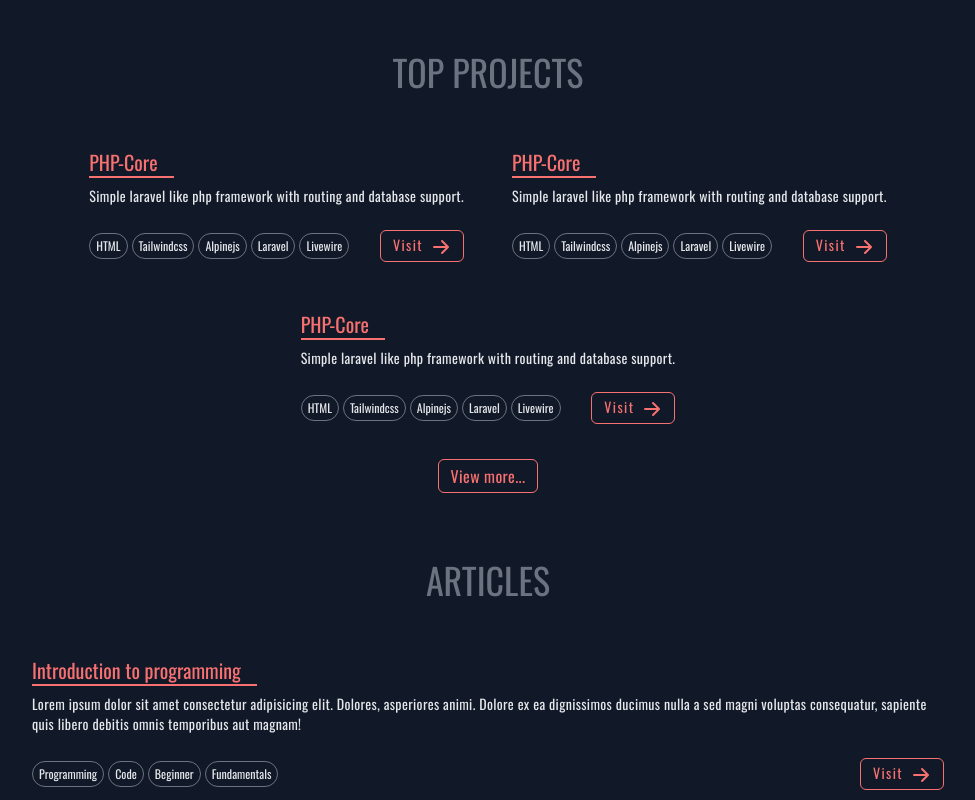
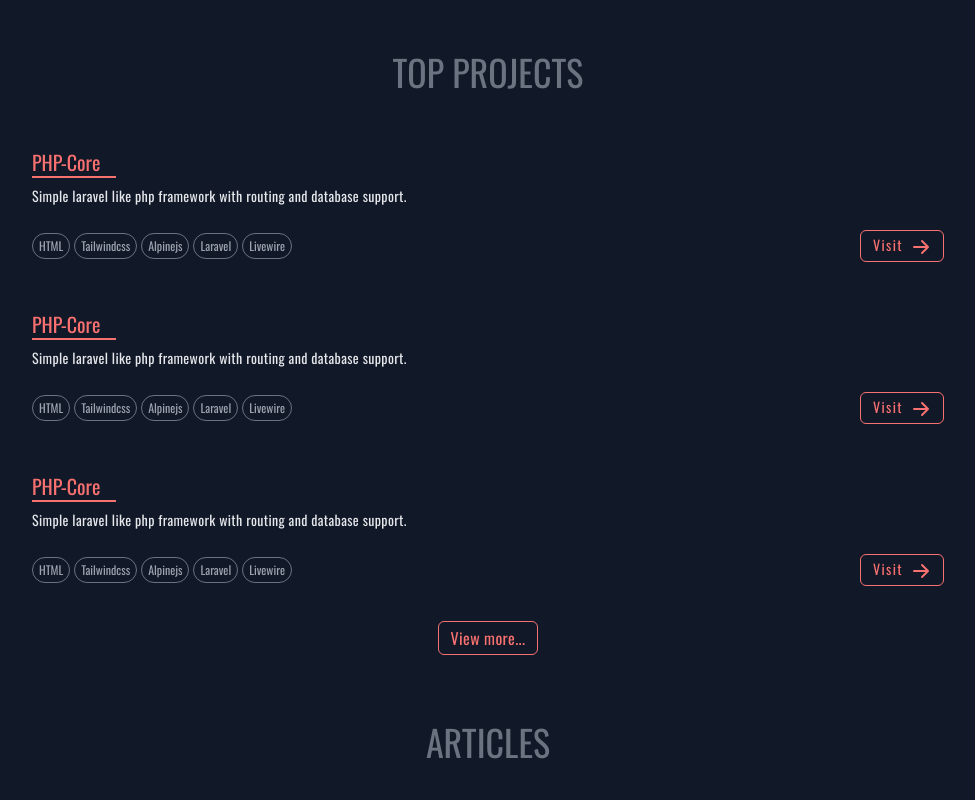
Before and after one commit to zerexei/zerexei.github.io, a React (Create React App) app: page / in a window 1280 px wide. Shown: the part 820-1620 px from the top of the page, without its empty margins (152-1127 px from the left). Built offline with nearby package versions, Linux system fonts and the light colour scheme.

Commit message:
fix: card not taking full width & change tags text color

```diff
--- a/src/components/Section.tsx
+++ b/src/components/Section.tsx
@@ -9,7 +9,7 @@ const Section = ({ name, children }: SectionProps) => {
         {name}
       </h2>
 
-      <div className="flex justify-center flex-wrap mb-4">{children}</div>
+      <div className="flex flex-col flex-wrap mb-4">{children}</div>
 
       <div className="text-center">
         <a href="#a" className="btn">
--- a/src/components/Tag.tsx
+++ b/src/components/Tag.tsx
@@ -4,7 +4,7 @@ type TagProps = {
 
 const Tag = ({ name }: TagProps) => {
   return (
-    <span className="p-1 px-1.5 text-gray-200 border border-gray-500 rounded-full ">
+    <span className="p-1 px-1.5 text-gray-400 border border-gray-500 rounded-full ">
       {name}
     </span>
   );
```
